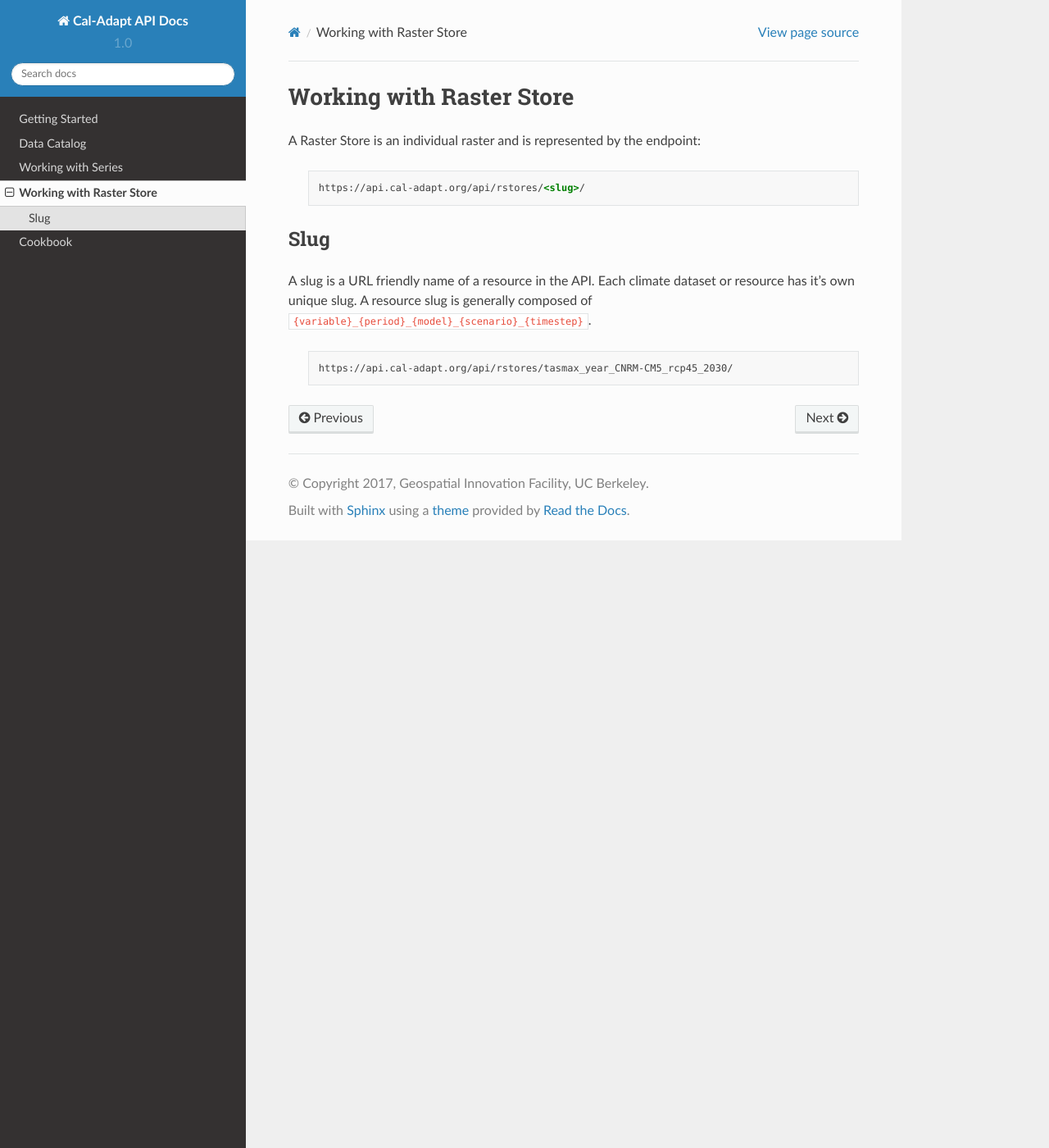
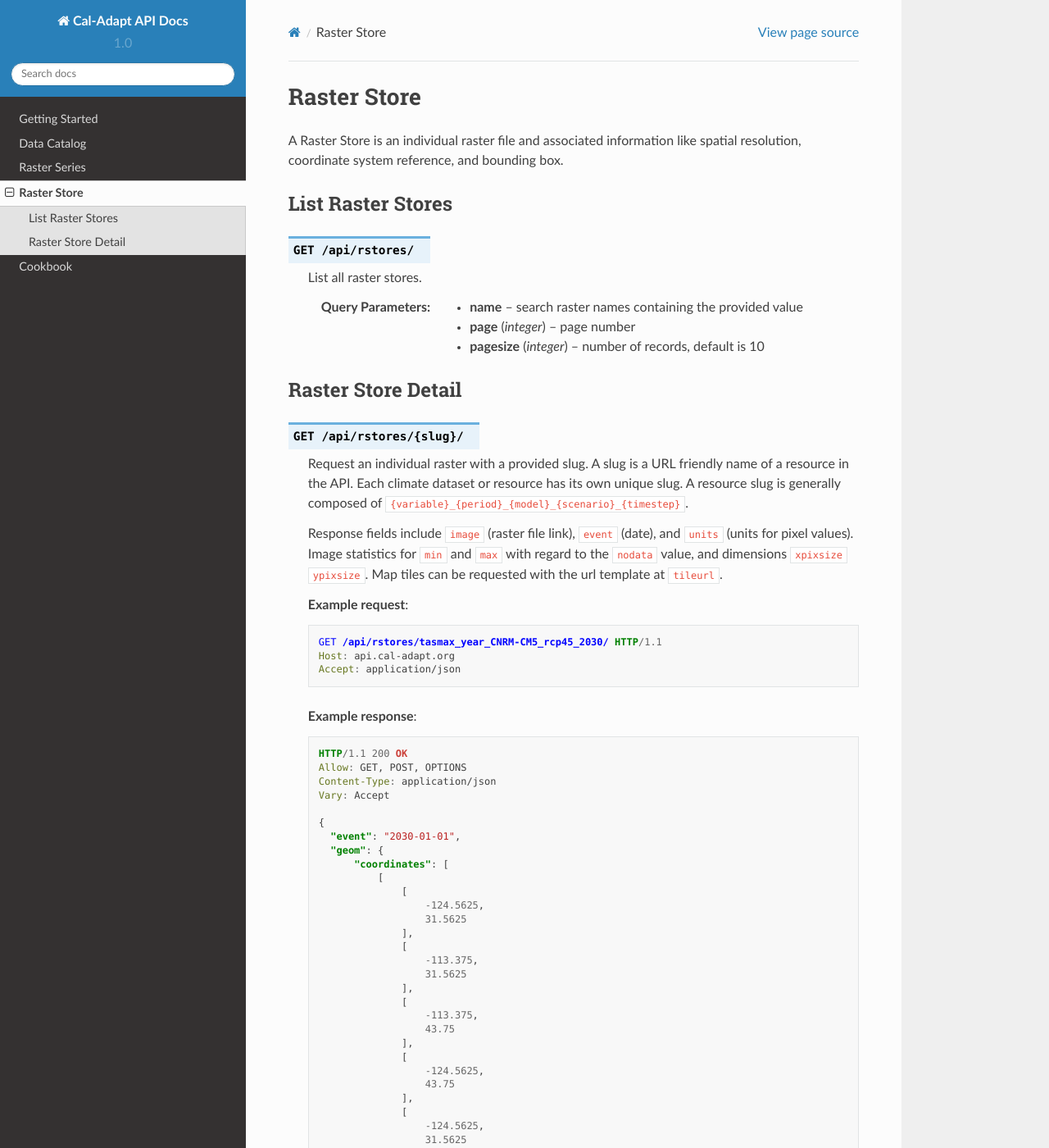
Before and after one commit to berkeley-gif/caladapt-docs, a Sphinx documentation site: the page built from docs/source/raster-store.rst, in a window 1280 px wide and 1400 px high. Shown: the whole window at 82% size. Built offline with Sphinx 7.4.7 and the Read the Docs theme 2.0.0, drawn with Linux system fonts in a browser that asks for light colours; some of the changed text lies outside the part shown.

Commit message:
Use api doc layout, add freq example

```diff
--- a/docs/source/raster-store.rst
+++ b/docs/source/raster-store.rst
@@ -1,22 +1,93 @@
-.. _working-with-raster-store:
+Raster Store
+============
+A Raster Store is an individual raster file and associated information like
+spatial resolution, coordinate system reference, and bounding box.
 
 
-**************************
-Working with Raster Store
-**************************
+.. _list-raster-stores:
 
-A Raster Store is an individual raster and is represented by the endpoint:
+List Raster Stores
+------------------
+.. http:get:: /api/rstores/
 
-  .. sourcecode:: xml
+   List all raster stores.
 
-    https://api.cal-adapt.org/api/rstores/<slug>/
+   :query name: search raster names containing the provided value
+   :query integer page: page number
+   :query integer pagesize: number of records, default is 10
 
 
-Slug
------
+Raster Store Detail
+-------------------
+.. http:get:: /api/rstores/{slug}/
 
-A slug is a URL friendly name of a resource in the API. Each climate dataset or resource has it's own unique slug. A resource slug is generally composed of ``{variable}_{period}_{model}_{scenario}_{timestep}``.
+   Request an individual raster with a provided slug. A slug is a URL friendly
+   name of a resource in the API. Each climate dataset or resource has its own
+   unique slug. A resource slug is generally composed of ``{variable}_{period}_{model}_{scenario}_{timestep}``.
 
-  .. sourcecode:: xml
+   Response fields include ``image`` (raster file link), ``event`` (date), and ``units`` (units for pixel values). Image statistics for ``min`` and ``max`` with regard to the ``nodata`` value, and dimensions ``xpixsize`` ``ypixsize``. Map tiles can be requested with the url template at ``tileurl``.
 
-    https://api.cal-adapt.org/api/rstores/tasmax_year_CNRM-CM5_rcp45_2030/
+   **Example request**:
+
+   .. code-block:: http
+
+      GET /api/rstores/tasmax_year_CNRM-CM5_rcp45_2030/ HTTP/1.1
+      Host: api.cal-adapt.org
+      Accept: application/json
+
+   **Example response**:
+
+   .. code-block:: http
+
+      HTTP/1.1 200 OK
+      Allow: GET, POST, OPTIONS
+      Content-Type: application/json
+      Vary: Accept
+
+      {
+        "event": "2030-01-01",
+        "geom": {
+            "coordinates": [
+                [
+                    [
+                        -124.5625,
+                        31.5625
+                    ],
+                    [
+                        -113.375,
+                        31.5625
+                    ],
+                    [
+                        -113.375,
+                        43.75
+                    ],
+                    [
+                        -124.5625,
+                        43.75
+                    ],
+                    [
+                        -124.5625,
+                        31.5625
+                    ]
+                ]
+            ],
+            "type": "Polygon"
+        },
+        "height": 195,
+        "id": 10545,
+        "image": "http://api.cal-adapt.org/media/img/tasmax_year_CNRM-CM5_rcp45_r1i1p1_2030.LOCA_2016-04-02.16th.CA_NV.tif",
+        "maxval": 307.184326171875,
+        "minval": 278.8943786621094,
+        "name": "yearly average maximum temperature CNRM-CM5 RCP 4.5",
+        "nodata": 1.0000000150474662e+30,
+        "slug": "tasmax_year_CNRM-CM5_rcp45_2030",
+        "srs": "GEOGCS[\"WGS 84\",DATUM[\"WGS_1984\",SPHEROID[\"WGS 84\",6378137,298.257223563,AUTHORITY[\"EPSG\",\"7030\"]],AUTHORITY[\"EPSG\",\"6326\"]],PRIMEM[\"Greenwich\",0],UNIT[\"degree\",0.0174532925199433],AUTHORITY[\"EPSG\",\"4326\"]]",
+        "tileurl": "http://api.cal-adapt.org/tiles/tasmax_year_CNRM-CM5_rcp45_2030/{z}/{x}/{y}.png",
+        "units": "K",
+        "url": "http://api.cal-adapt.org/api/rstores/tasmax_year_CNRM-CM5_rcp45_2030/",
+        "width": 179,
+        "xpixsize": 0.0625,
+        "ypixsize": -0.0625
+      }
+
+   :arg slug: raster slug identifier
```
Also changed, not shown: docs/source/series.rst (+173 -118 lines).
